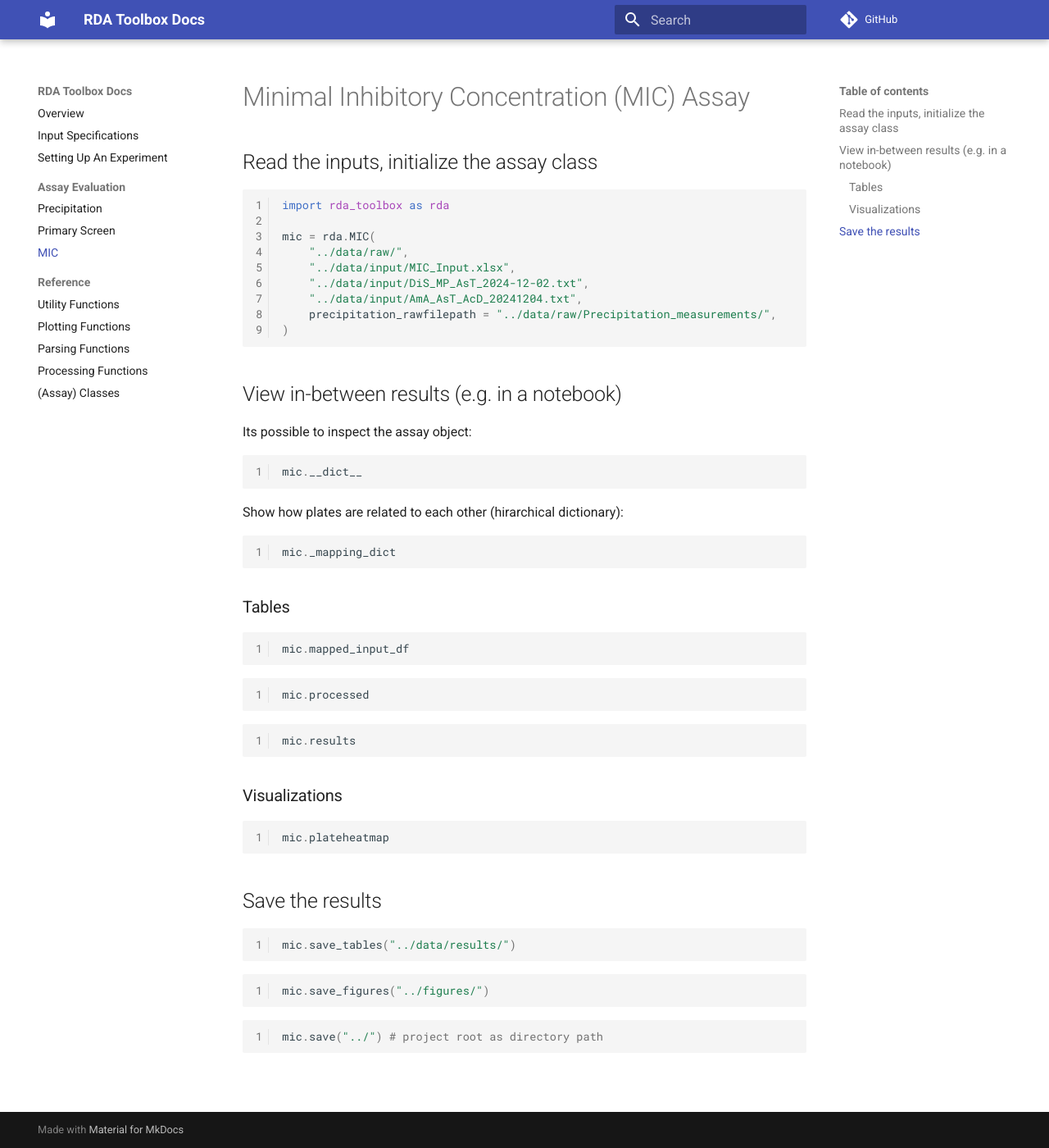
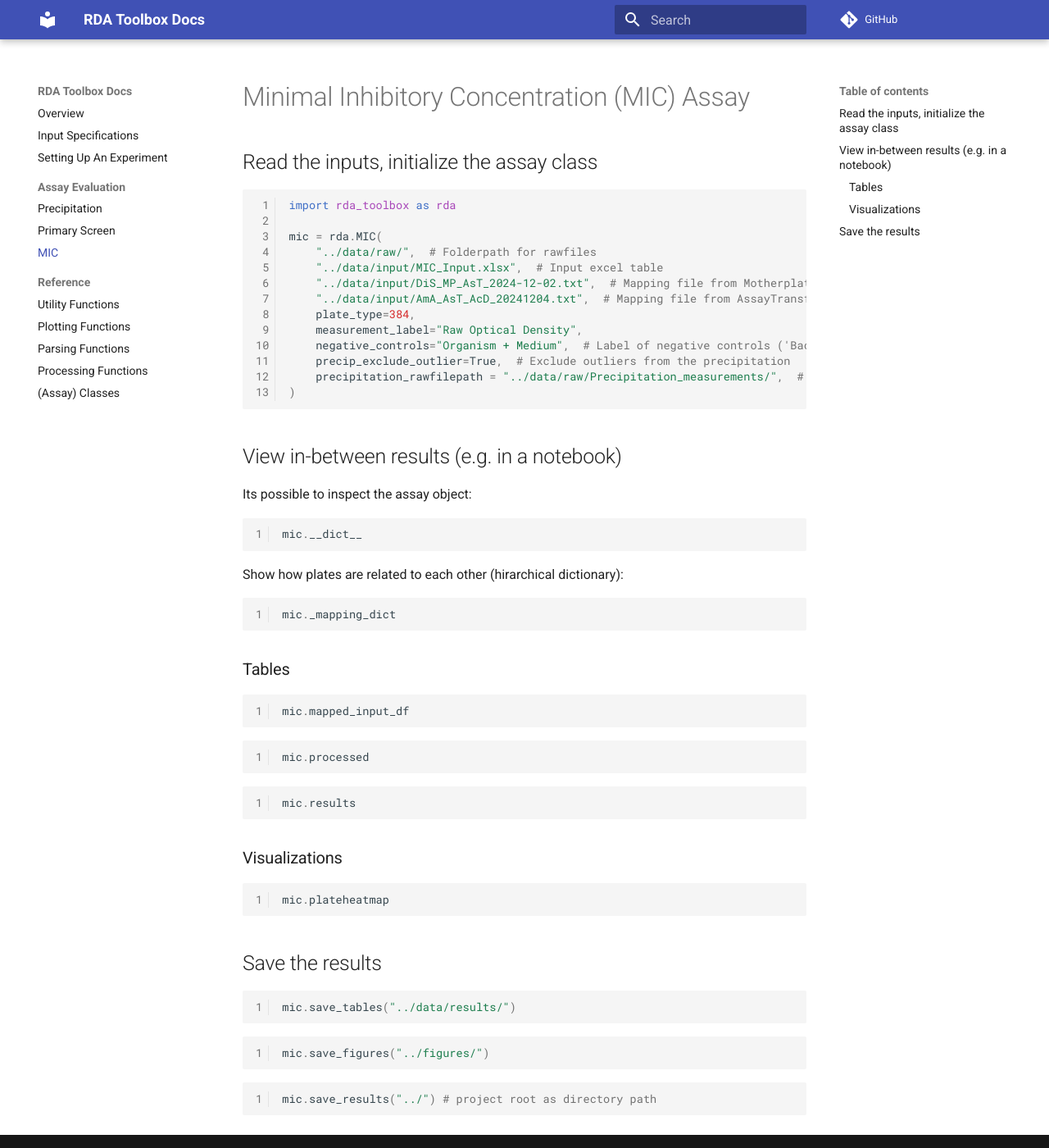
Before and after one commit to Robotic-Discovery-of-Antiinfectives/rda-toolbox, an MkDocs documentation site: the page built from docs/mic.md, in a window 1280 px wide and 1400 px high. Shown: the whole window at 82% size. Built offline with MkDocs 1.6.1 and Material for MkDocs 9.7.7, drawn with Linux system fonts in a browser that asks for light colours; comment, search, counter and statistics services are not loaded.

Commit message:
improve docs, way more improvement needed

````diff
--- a/docs/mic.md
+++ b/docs/mic.md
@@ -7,11 +7,15 @@
 import rda_toolbox as rda
 
 mic = rda.MIC(
-    "../data/raw/",
-    "../data/input/MIC_Input.xlsx",
-    "../data/input/DiS_MP_AsT_2024-12-02.txt",
-    "../data/input/AmA_AsT_AcD_20241204.txt",
-    precipitation_rawfilepath = "../data/raw/Precipitation_measurements/",
+    "../data/raw/",  # Folderpath for rawfiles
+    "../data/input/MIC_Input.xlsx",  # Input excel table
+    "../data/input/DiS_MP_AsT_2024-12-02.txt",  # Mapping file from Motherplates to AssayTransfer plates
+    "../data/input/AmA_AsT_AcD_20241204.txt",  # Mapping file from AssayTransfer to ActivityDetermination plates
+    plate_type=384,
+    measurement_label="Raw Optical Density",
+    negative_controls="Organism + Medium",  # Label of negative controls ('Bacteria + Medium', 'Fungi + Medium', 'Organism + Medium', 'Negative Controls' etc.)
+    precip_exclude_outlier=True,  # Exclude outliers from the precipitation
+    precipitation_rawfilepath = "../data/raw/Precipitation_measurements/",  # Folderpath for precipitation rawfiles
 )
 ```
 
@@ -60,5 +64,5 @@
 ```
 
 ```Python
-mic.save("../") # project root as directory path
+mic.save_results("../") # project root as directory path
 ```
````
